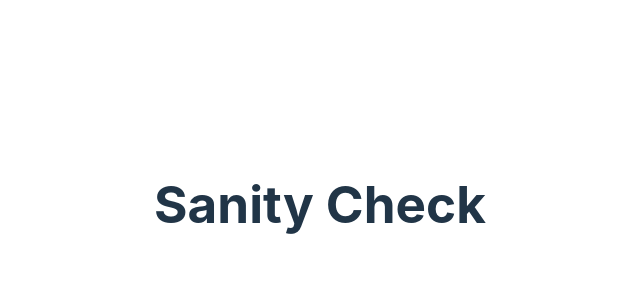
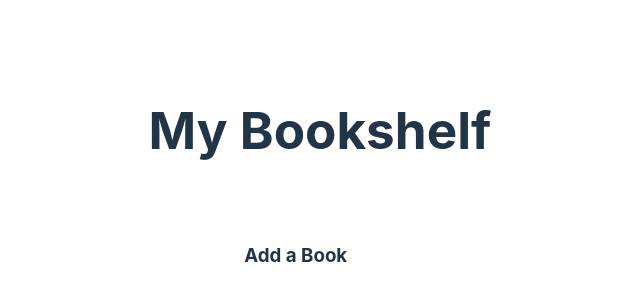
Before and after one commit to chamer079/controlled-forms-in-react-lab, a React (Vite) app: page / in a window 1280 px wide. Shown: the part 196-496 px from the top of the page, without its empty margins (320-960 px from the left). Built offline with nearby package versions, Linux system fonts and the light colour scheme.

Commit message:
exercise 1 completed

```diff
--- a/src/App.jsx
+++ b/src/App.jsx
@@ -1,5 +1,13 @@
+import "./App.css"
+import Bookshelf from "./components/Bookshelf"
+
 const App = () => {
-  return <h1>Sanity Check</h1>
+  return (
+    <>
+      <h1>My Bookshelf</h1>
+      <Bookshelf />
+    </>
+  )
 }
 
 export default App
--- /dev/null
+++ b/src/components/Bookshelf.jsx
@@ -0,0 +1,17 @@
+import { useState } from "react"
+
+const Bookshelf = () => {
+    return(
+        <div className="bookshelfDiv">
+            <div className="formDiv">
+                <h3>Add a Book</h3>
+                {/* Form will go here */}
+            </div>
+            <div className="bookCardsDiv">
+                {/* Book cards will display here */}
+            </div>
+        </div>
+    )
+}
+
+export default Bookshelf
```
